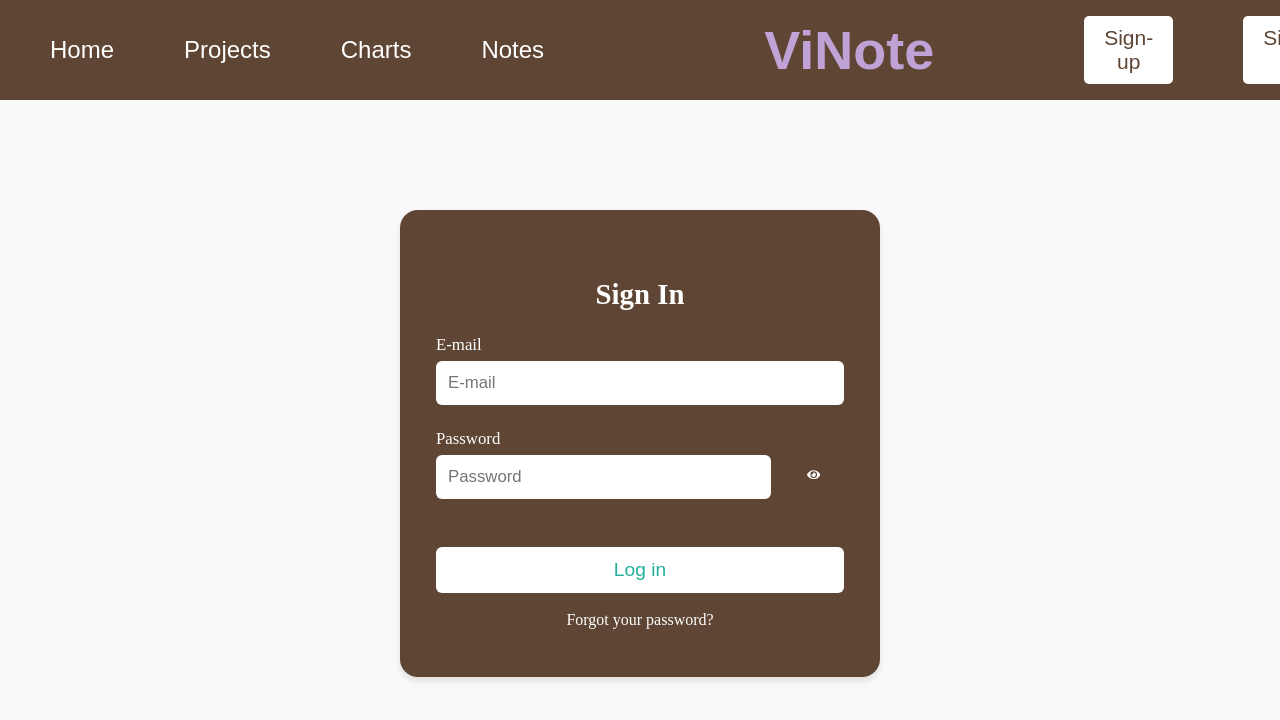
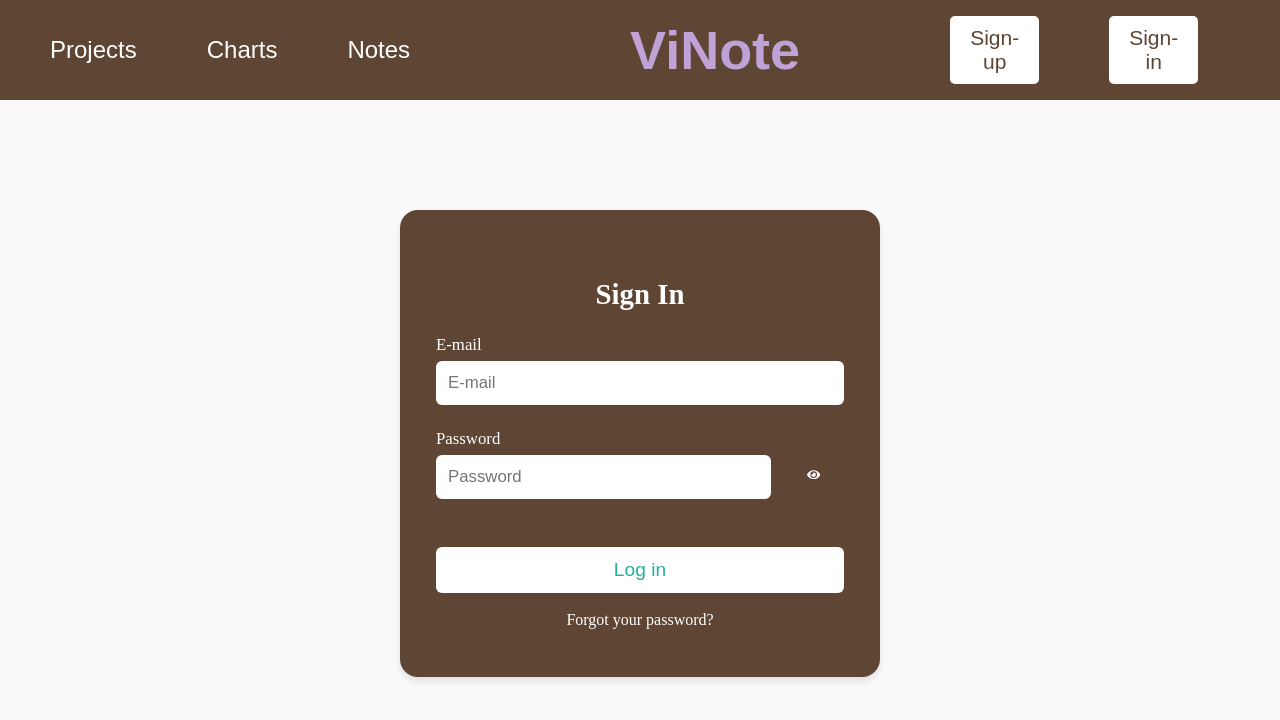
Before and after one commit to skullington4/ViNote, a React (Create React App) app: page /signin in a window 1280 px wide. Shown: the top 720 px of the page. Built offline with nearby package versions, Linux system fonts and the light colour scheme; no server answers.

Commit message:
Removed home from navbar. This is a good checkpoint

```diff
--- a/src/Components/NavBar/NavBar.jsx
+++ b/src/Components/NavBar/NavBar.jsx
@@ -9,7 +9,6 @@ export default function NavBar({ user, setUser }) {
     return (
         <nav className="navbar">
             <div className="leftLinks">
-                <NavLink className="linkStyle" to="/" exact activeClassName="activeLink">Home</NavLink>
                 <NavLink className="linkStyle" to="/projects" activeClassName="activeLink">Projects</NavLink>
                 <NavLink className="linkStyle" to="/charts" activeClassName="activeLink">Charts</NavLink>
                 <NavLink className="linkStyle" to="/notes" activeClassName="activeLink">Notes</NavLink>
--- a/src/Pages/SignIn/SignIn.jsx
+++ b/src/Pages/SignIn/SignIn.jsx
@@ -1,6 +1,6 @@
 import React, { useState } from 'react';
 import { GoogleLogin } from '@react-oauth/google';
-import jwtDecode from 'jwt-decode';
+import { jwtDecode } from 'jwt-decode';
 import axios from 'axios';
 import { useNavigate } from 'react-router-dom';
 import { FaEye, FaEyeSlash } from 'react-icons/fa';
```
